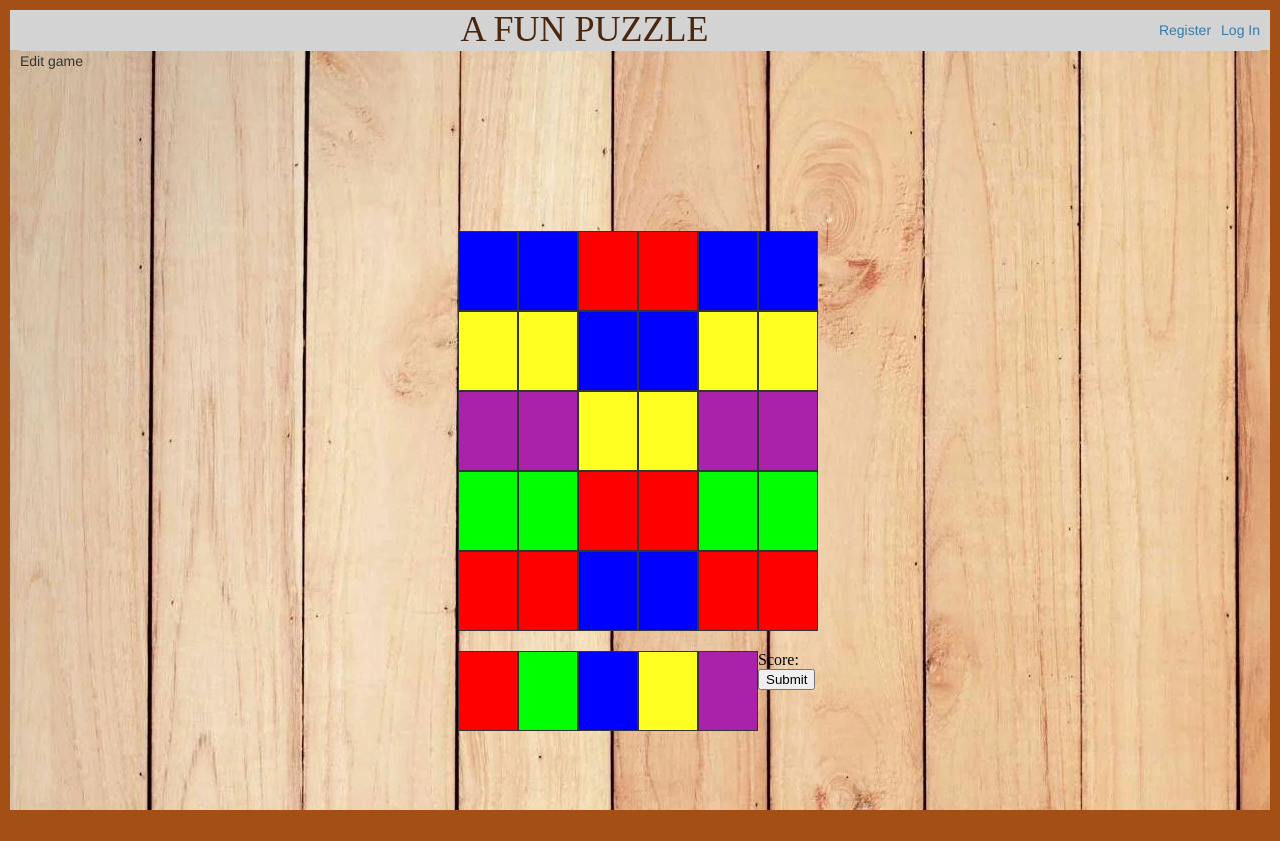
After one commit to 23270983Ke912/CITS5505Project2, a Flask app: page /edit in a window 1280 px wide. The commit adds this page. Run offline with Flask 2, Linux system fonts and the light colour scheme; some libraries are stand-ins or nearby versions.

Commit message:
edit page

```diff
--- a/flaskapptest/flaskapp/play.py
+++ b/flaskapptest/flaskapp/play.py
@@ -30,6 +30,16 @@ def play():
 
     return render_template('play/play.html', iframe=iframe,loaddata_clrs=loaddata_clrs ,def_clrs=def_clrs)
 
+@bp.route('/edit')
+@login_required
+def edit():
+
+    iframe = url_for('static', filename='playcore/puzzle_edit.html')
+    loaddata_clrs = [['b','b','r','r','b','b'],['y','y','b','b','y','y'],['p','p','y','y','p','p'],['g','g','r','r','g','g'],['r','r','b','b','r','r']]
+    def_clrs = ['r','g','b','p','p','p','p','y']
+
+    return render_template('play/edit.html', iframe=iframe,loaddata_clrs=loaddata_clrs ,def_clrs=def_clrs)
+
 @bp.route('/score', methods=('GET', 'POST'))
 @login_required
 def score():
--- a/flaskapptest/flaskapp/static/css/style.css
+++ b/flaskapptest/flaskapp/static/css/style.css
@@ -66,6 +66,13 @@ body {
 iframe {
     margin: auto;
     height: 500px;
+    width: 365px;
+}
+
+
+.editiframe {
+    margin: auto;
+    height: 600px;
     width: 365px;
 }
 table{
--- /dev/null
+++ b/flaskapptest/flaskapp/static/playcore/js_play/app_edit.js
@@ -0,0 +1,67 @@
+var $ = jQuery.noConflict();
+var loaddata_clrs = [['b','b','r','r','b','b'],['y','y','b','b','y','y'],['p','p','y','y','p','p'],['g','g','r','r','g','g'],['r','r','b','b','r','r']];
+
+var def_clrs = ['r','g','b','p','p','p','p','y']; //紅,綠,藍,紫,黃
+var dim_x = 6; //盤面x顆數
+var dim_y = 5; //盤面y顆數
+var tile_w = 60; //每塊寬px
+var tile_h = 80; //每塊高px
+var tile_b = 1; //每塊框線px
+
+var sky_speed = 800; // 天降珠的速度
+var grav_speed = 800; // 自然落珠的速度
+var move_speed = 160; // 移動珠子的速度
+var gone_speed = 300; // 珠子消除的速度
+var myrng = new Math.seedrandom('cits');
+var combo_cnt;
+var score;
+var moveHistory = new Array();
+
+
+
+//隨機挑色
+var pickRandColor = function(){
+    var r = Math.floor(myrng()*def_clrs.length);
+    return def_clrs[r];
+}
+var loadColor = function(i,j){
+    return loaddata_clrs[i][j];
+}
+
+//初始化盤面
+var init = function(){
+    //盤面大小
+    $('.demo').css('width', dim_x*tile_w).css('height', dim_y*tile_h);
+    //產生珠子並指定位置、顏色
+    for(i=0; i<dim_y; i++){
+        for(j=0; j<dim_x; j++){
+            //var clr = pickRandColor();
+            var clr = loadColor(i,j);
+            $('.demo').append('<div id="'+j+'-'+i+'" data-clr="'+clr+'" class="'+clr+' tile" style="left:'+j*tile_w+'px; top:'+i*tile_h+'px;" onclick="selectDiv(this)" ></div>');
+        }
+    }
+
+    //設定所有珠子的尺寸及框線
+    $('.tile').css('width', tile_w-tile_b*2);
+    $('.tile').css('height', tile_h-tile_b*2);
+    $('.tile').css('border', tile_b+'px solid #333');
+    combo_cnt=0;
+    score=0;
+}
+function selectDiv(e) {
+    alert( e.id);
+    $(e).addClass('sel');
+  }
+$(function() {
+    init();
+    $('.tile_edit').css('width', tile_w-tile_b*2);
+    $('.tile_edit').css('height', tile_h-tile_b*2);
+    $('.tile_edit').css('border', tile_b+'px solid #333');
+});
+$('.tile').click(function() {
+    alert( this.id);
+  });
+
+$('.tile_edit').click(function() {
+    alert( this.id);
+  });
--- /dev/null
+++ b/flaskapptest/flaskapp/static/playcore/puzzle_edit.html
@@ -0,0 +1,70 @@
+<!doctype html>
+<html lang="zh">
+<head>
+	<meta charset="UTF-8">
+    <meta name="viewport" content="width=device-width, initial-scale=1.0, maximum-scale=1.0, user-scalable=0">
+	<title>Document</title>
+	<style>
+		body{margin:0;}
+		.tile{
+		    float: left;
+		    margin: 0 0px 0px 0;
+		    /*border-radius:20px;*/
+		}
+		.tile_edit{
+			float: left;
+		    margin: 0 0px 0px 0;
+		}
+        .tile:hover{
+            box-shadow:2px 2px 3px 3px rgba(20%,20%,20%,0.2) inset;
+        }
+        .tile:active{
+            box-shadow:2px 2px 3px 3px rgba(20%,20%,20%,0.5) inset;
+        }
+		.r{background-color:#f00;}
+		.g{background-color:#0f0;}
+		.b{background-color:#00f;}
+		.p{background-color:#a2a;}
+		.y{background-color:#ff2;}
+		.demo{
+		    background-color:#333;
+		}
+
+		.sel{
+		    /*
+		    opacity:0.5;
+		    -moz-opacity:0.5;
+		    -khtml-opacity: 0.5;
+		    filter:alpha(opacity=50);
+		    */
+		    box-shadow:2px 2px 3px 3px rgba(20%,20%,20%,0.5) inset;
+		}
+		.gone{background-color:#fff;}
+		.top-buffer { margin-top:20px; }
+
+
+
+	</style>
+</head>
+<body>
+	<div class="demo"></div>
+
+	<div class="container">
+	  <div class="row top-buffer">
+		<div  id="r" class="tile_edit r" ></div>
+		<div  id="g" class="tile_edit g" ></div>
+		<div  id="b" class="tile_edit b" ></div>
+		<div  id="y" class="tile_edit y" ></div>
+		<div  id="p" class="tile_edit p" ></div>
+	  </div>
+	</div>
+	<div>Score:<input type="submit" id="submit"></div>
+
+	<script src="http://ajax.googleapis.com/ajax/libs/jquery/1.9.1/jquery.min.js"></script>
+	<script src="http://ajax.googleapis.com/ajax/libs/jqueryui/1.9.2/jquery-ui.min.js" type="text/javascript"></script>
+	<script src="https://maxcdn.bootstrapcdn.com/bootstrap/3.4.1/js/bootstrap.min.js"></script>
+    <script src="js_play/jquery.ui.touch-punch.min.js"></script>
+    <script src="//cdnjs.cloudflare.com/ajax/libs/seedrandom/3.0.5/seedrandom.min.js"></script>
+    <script src="js_play/app_edit.js"></script>
+</body>
+</html>
--- /dev/null
+++ b/flaskapptest/flaskapp/templates/play/edit.html
@@ -0,0 +1,19 @@
+{% extends 'base.html' %}
+
+{% block header %}
+
+{% endblock %}
+
+{% block content %}
+<hi>Edit game</hi>
+
+  <div class="gamediv centerdiv">
+
+
+    <iframe class="editiframe" frameborder='0' noresize='noresize' src="{{ iframe }}" id="iFrame2" frameborder="1"></iframe>
+
+
+  </div>
+
+</div>
+{% endblock %}
```
Also changed, not shown: flaskapptest/instance/flaskapp.sqlite.
